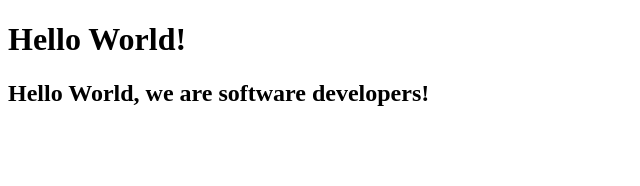
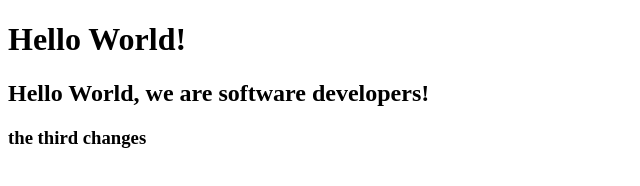
Before and after one commit to eyobyoseph/eyobandmohammad-repo, a plain HTML site: page index.html in a window 1280 px wide. Shown: the whole page, without its empty margins (0-640 px from the left). Drawn offline with Linux system fonts and the light colour scheme.

Commit message:
second commit

```diff
--- a/index.html
+++ b/index.html
@@ -24,6 +24,7 @@
     <script  src="js/index.js"></script>
     <h1>Hello World!</h1>
     <h2>Hello World, we are software developers!</h2>
+    <h3>the third changes</h3>
 
   </body>
 </html>
```
